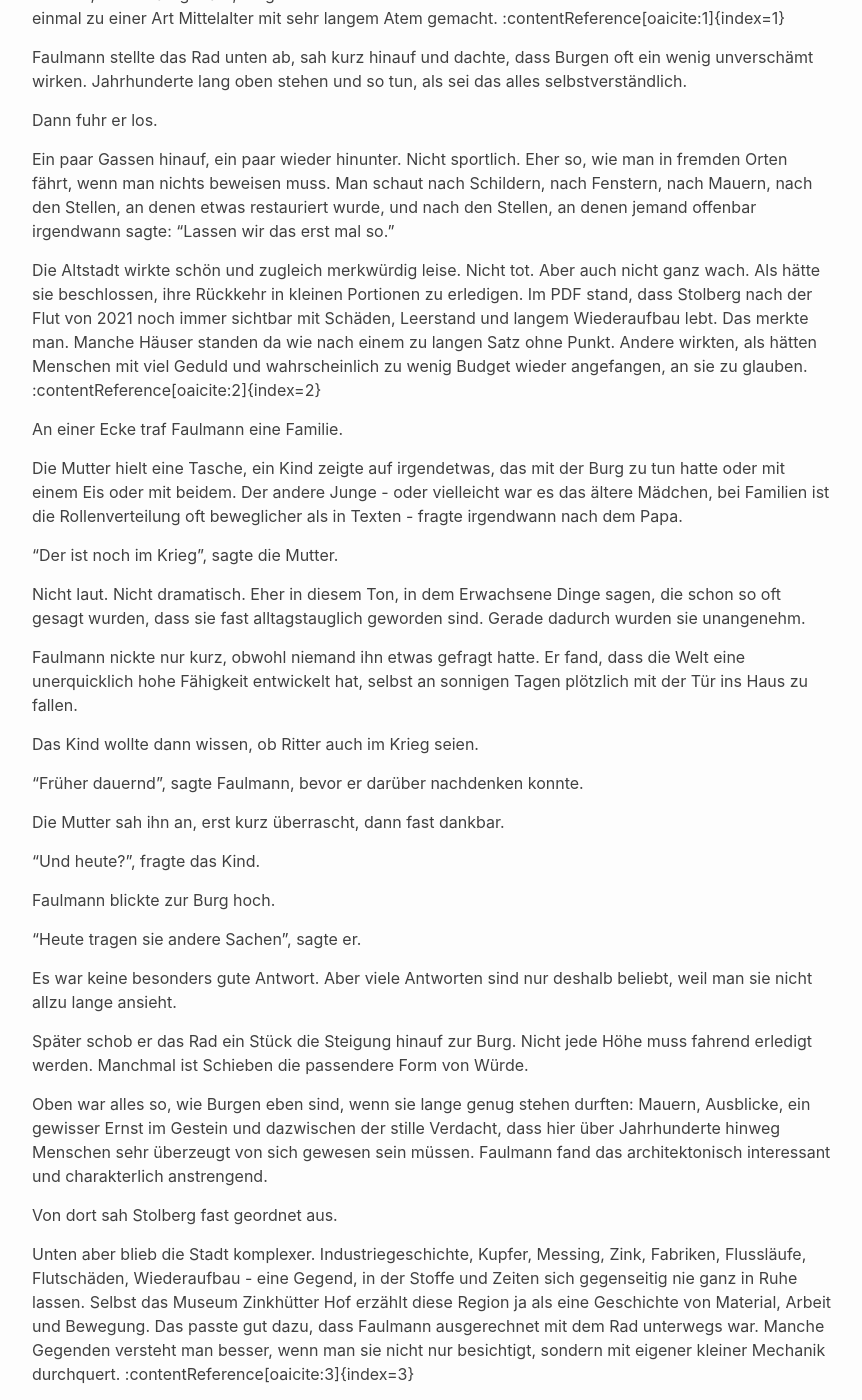
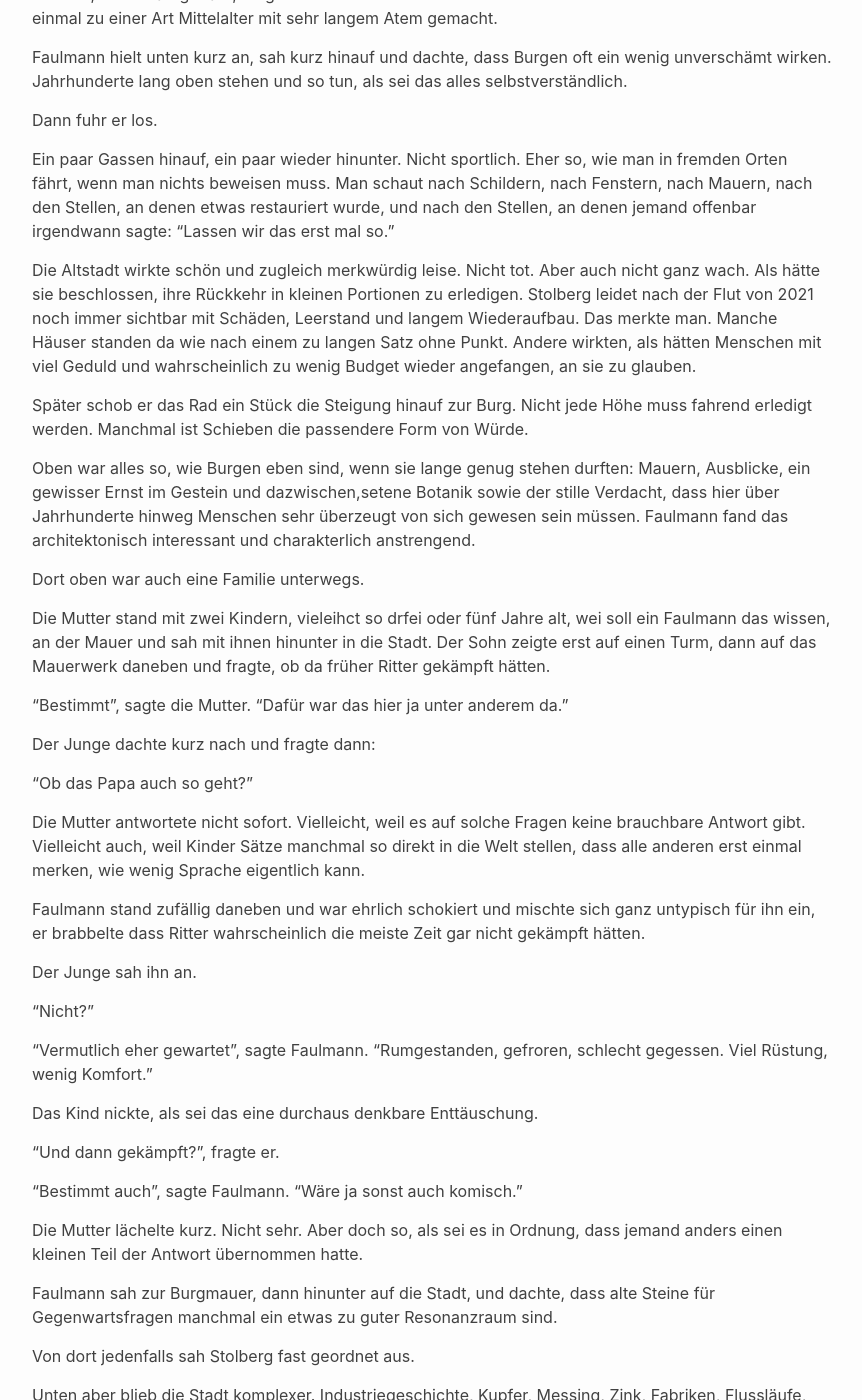
Before and after one commit to cgars/faulmann, a Jekyll site: the page built from _posts/2026-04-14-stolberg.md, in a window 1280 px wide and 1400 px high, scrolled down 848 px. Shown: the whole window, without its empty margins (208-1070 px from the left). Built offline with Jekyll 4.4.1, drawn with Linux system fonts in a browser that asks for light colours; some of the changed text lies outside the part shown.

Commit message:
Refactor text in stolberg.md for clarity and flow

```diff
--- a/_posts/2026-04-14-stolberg.md
+++ b/_posts/2026-04-14-stolberg.md
@@ -18,61 +18,67 @@ Faulmann mochte diesen Moment des Auspackens. Man kommt irgendwo an, klappt etwa
 
 Stolberg empfing ihn nicht mit großer Geste.
 
-Eher mit Hängen, Gassen, Stein, einer Burg oben und dem Gefühl, dass hier einmal vieles sehr klar gewesen sein muss: Wer oben sitzt, wer unten arbeitet, wer den Bach braucht, wer das Metall, wer den Handel. Die Burg steht auf einem Kalkfelsen über dem Vichtbachtal, eine dieser Anlagen, die aussehen, als hätten Geologie und Herrschaft sich vor langer Zeit auf eine Kooperation geeinigt. Später wurde sie zerstört, wieder aufgebaut, umgeformt und schließlich von einem Industriellen im Historismus noch einmal zu einer Art Mittelalter mit sehr langem Atem gemacht. :contentReference[oaicite:1]{index=1}
+Eher mit Hängen, Gassen, Stein, einer Burg oben und dem Gefühl, dass hier einmal vieles sehr klar gewesen sein muss: Wer oben sitzt, wer unten arbeitet, wer den Bach braucht, wer das Metall, wer den Handel. Die Burg steht auf einem Kalkfelsen über dem Vichtbachtal, eine dieser Anlagen, die aussehen, als hätten Geologie und Herrschaft sich vor langer Zeit auf eine Kooperation geeinigt. Später wurde sie zerstört, wieder aufgebaut, umgeformt und schließlich von einem Industriellen im Historismus noch einmal zu einer Art Mittelalter mit sehr langem Atem gemacht.
 
-Faulmann stellte das Rad unten ab, sah kurz hinauf und dachte, dass Burgen oft ein wenig unverschämt wirken. Jahrhunderte lang oben stehen und so tun, als sei das alles selbstverständlich.
+Faulmann hielt unten kurz an, sah kurz hinauf und dachte, dass Burgen oft ein wenig unverschämt wirken. Jahrhunderte lang oben stehen und so tun, als sei das alles selbstverständlich.
 
 Dann fuhr er los.
 
 Ein paar Gassen hinauf, ein paar wieder hinunter. Nicht sportlich. Eher so, wie man in fremden Orten fährt, wenn man nichts beweisen muss. Man schaut nach Schildern, nach Fenstern, nach Mauern, nach den Stellen, an denen etwas restauriert wurde, und nach den Stellen, an denen jemand offenbar irgendwann sagte: "Lassen wir das erst mal so."
 
-Die Altstadt wirkte schön und zugleich merkwürdig leise. Nicht tot. Aber auch nicht ganz wach. Als hätte sie beschlossen, ihre Rückkehr in kleinen Portionen zu erledigen. Im PDF stand, dass Stolberg nach der Flut von 2021 noch immer sichtbar mit Schäden, Leerstand und langem Wiederaufbau lebt. Das merkte man. Manche Häuser standen da wie nach einem zu langen Satz ohne Punkt. Andere wirkten, als hätten Menschen mit viel Geduld und wahrscheinlich zu wenig Budget wieder angefangen, an sie zu glauben. :contentReference[oaicite:2]{index=2}
-
-An einer Ecke traf Faulmann eine Familie.
-
-Die Mutter hielt eine Tasche, ein Kind zeigte auf irgendetwas, das mit der Burg zu tun hatte oder mit einem Eis oder mit beidem. Der andere Junge - oder vielleicht war es das ältere Mädchen, bei Familien ist die Rollenverteilung oft beweglicher als in Texten - fragte irgendwann nach dem Papa.
-
-"Der ist noch im Krieg", sagte die Mutter.
-
-Nicht laut. Nicht dramatisch. Eher in diesem Ton, in dem Erwachsene Dinge sagen, die schon so oft gesagt wurden, dass sie fast alltagstauglich geworden sind. Gerade dadurch wurden sie unangenehm.
-
-Faulmann nickte nur kurz, obwohl niemand ihn etwas gefragt hatte. Er fand, dass die Welt eine unerquicklich hohe Fähigkeit entwickelt hat, selbst an sonnigen Tagen plötzlich mit der Tür ins Haus zu fallen.
-
-Das Kind wollte dann wissen, ob Ritter auch im Krieg seien.
-
-"Früher dauernd", sagte Faulmann, bevor er darüber nachdenken konnte.
-
-Die Mutter sah ihn an, erst kurz überrascht, dann fast dankbar.
-
-"Und heute?", fragte das Kind.
-
-Faulmann blickte zur Burg hoch.
-
-"Heute tragen sie andere Sachen", sagte er.
-
-Es war keine besonders gute Antwort. Aber viele Antworten sind nur deshalb beliebt, weil man sie nicht allzu lange ansieht.
+Die Altstadt wirkte schön und zugleich merkwürdig leise. Nicht tot. Aber auch nicht ganz wach. Als hätte sie beschlossen, ihre Rückkehr in kleinen Portionen zu erledigen. Stolberg leidet nach der Flut von 2021 noch immer sichtbar mit Schäden, Leerstand und langem Wiederaufbau. Das merkte man. Manche Häuser standen da wie nach einem zu langen Satz ohne Punkt. Andere wirkten, als hätten Menschen mit viel Geduld und wahrscheinlich zu wenig Budget wieder angefangen, an sie zu glauben.
 
 Später schob er das Rad ein Stück die Steigung hinauf zur Burg. Nicht jede Höhe muss fahrend erledigt werden. Manchmal ist Schieben die passendere Form von Würde.
 
-Oben war alles so, wie Burgen eben sind, wenn sie lange genug stehen durften: Mauern, Ausblicke, ein gewisser Ernst im Gestein und dazwischen der stille Verdacht, dass hier über Jahrhunderte hinweg Menschen sehr überzeugt von sich gewesen sein müssen. Faulmann fand das architektonisch interessant und charakterlich anstrengend.
+Oben war alles so, wie Burgen eben sind, wenn sie lange genug stehen durften: Mauern, Ausblicke, ein gewisser Ernst im Gestein und dazwischen,setene Botanik sowie der stille Verdacht, dass hier über Jahrhunderte hinweg Menschen sehr überzeugt von sich gewesen sein müssen. Faulmann fand das architektonisch interessant und charakterlich anstrengend.
 
-Von dort sah Stolberg fast geordnet aus.
+Dort oben war auch eine Familie unterwegs.
 
-Unten aber blieb die Stadt komplexer. Industriegeschichte, Kupfer, Messing, Zink, Fabriken, Flussläufe, Flutschäden, Wiederaufbau - eine Gegend, in der Stoffe und Zeiten sich gegenseitig nie ganz in Ruhe lassen. Selbst das Museum Zinkhütter Hof erzählt diese Region ja als eine Geschichte von Material, Arbeit und Bewegung. Das passte gut dazu, dass Faulmann ausgerechnet mit dem Rad unterwegs war. Manche Gegenden versteht man besser, wenn man sie nicht nur besichtigt, sondern mit eigener kleiner Mechanik durchquert. :contentReference[oaicite:3]{index=3}
+Die Mutter stand mit zwei Kindern, vieleihct so drfei oder fünf Jahre alt, wei soll ein Faulmann das wissen, an der Mauer und sah mit ihnen hinunter in die Stadt. Der Sohn zeigte erst auf einen Turm, dann auf das Mauerwerk daneben und fragte, ob da früher Ritter gekämpft hätten.
+
+"Bestimmt", sagte die Mutter. "Dafür war das hier ja unter anderem da."
+
+Der Junge dachte kurz nach und fragte dann:
+
+"Ob das Papa auch so geht?"
+
+Die Mutter antwortete nicht sofort. Vielleicht, weil es auf solche Fragen keine brauchbare Antwort gibt. Vielleicht auch, weil Kinder Sätze manchmal so direkt in die Welt stellen, dass alle anderen erst einmal merken, wie wenig Sprache eigentlich kann.
+
+Faulmann stand zufällig daneben und war ehrlich schokiert und mischte sich ganz untypisch für ihn ein, er brabbelte dass Ritter wahrscheinlich die meiste Zeit gar nicht gekämpft hätten.
+
+Der Junge sah ihn an.
+
+"Nicht?"
+
+"Vermutlich eher gewartet", sagte Faulmann. "Rumgestanden, gefroren, schlecht gegessen. Viel Rüstung, wenig Komfort."
+
+Das Kind nickte, als sei das eine durchaus denkbare Enttäuschung.
+
+"Und dann gekämpft?", fragte er.
+
+"Bestimmt auch", sagte Faulmann. "Wäre ja sonst auch komisch."
+
+Die Mutter lächelte kurz. Nicht sehr. Aber doch so, als sei es in Ordnung, dass jemand anders einen kleinen Teil der Antwort übernommen hatte.
+
+Faulmann sah zur Burgmauer, dann hinunter auf die Stadt, und dachte, dass alte Steine für Gegenwartsfragen manchmal ein etwas zu guter Resonanzraum sind.
+
+Von dort jedenfalls sah Stolberg fast geordnet aus.
+
+Unten aber blieb die Stadt komplexer. Industriegeschichte, Kupfer, Messing, Zink, Fabriken, Flussläufe, Flutschäden, Wiederaufbau - eine Gegend, in der Stoffe und Zeiten sich gegenseitig nie ganz in Ruhe lassen. Selbst das Museum Zinkhütter Hof, auf einer anhöhe gegenüber der Burg, erklärt die genese der Region ja als eine Geschichte von Material, Arbeit und Bewegung. Das passte gut dazu, dass Faulmann ausgerechnet mit dem Rad unterwegs war. Manche Gegenden versteht man besser, wenn man sie nicht nur besichtigt, sondern mit eigener kleiner Mechanik durchquert.
 
 Irgendwann war es Zeit für Kaffee.
 
 In der Stadt saß er dann bei "OH SVENI YEAH", was nach einem Namen klingt, der beschlossen hat, lieber erst einmal auffällig zu sein und sich später um Seriosität zu kümmern. Faulmann mochte das. Nicht alles muss ehrwürdig heißen. Sonst endet man noch in einem Café namens "Manufaktur Genusswerk", und dort ist die Nussecke dann am Ende rechteckig und kostet sieben Euro zwanzig.
 
-Hier gab es Kaffee und eine weiße Nussecke.
+Hier gab es Kaffee und statt der auf dem Schild angepriersen  AUswahl zwischen Hefeschnecke, Muffin, diversen MAcarons und  weißer Nussecke gebe es heute nur Nussecke sagte die sehr wohl gekleideten Verkäuferin. Fulmann sagte wunderbar da muss ich schon keine entscheidung treffen
 
 Beides war sehr gut. Der Kaffee machte, was Kaffee morgens oder gegen Mittag in fremden Städten tun soll: Er brachte die inneren Möbel kurz wieder in Linie. Die Nussecke dagegen war von der etwas stilleren Sorte. Kein Backwerk, das Eindruck schinden wollte. Eher eines, das sagte: "Ich bin da. Das reicht."
 
-Faulmann saß am Fenster und sah hinaus.
+Faulmann saß vor Fenster auf einer gemütlichen Bank und sah umher.
 
-Ein paar Leute gingen vorbei, einige zielstrebig, andere mit diesem leicht suchenden Gang, den Innenstädte hervorrufen, wenn sie einmal Einkaufsort waren und jetzt noch nicht entschieden haben, was sie stattdessen sein möchten. Im PDF war von Leerstand die Rede, aber auch von Förderprogrammen, Begrünung, Radwegen und dem Versuch, das Ganze nicht einfach aufzugeben. Das klang vernünftig. Städte müssen nicht glänzen. Aber sie sollten wenigstens den Eindruck machen, dass noch jemand mit ihnen rechnet. :contentReference[oaicite:4]{index=4}
+Ein paar Leute gingen vorbei, einige zielstrebig, andere mit diesem leicht suchenden Gang, den Innenstädte hervorrufen, wenn sie einmal Einkaufsort waren und jetzt noch nicht entschieden haben, was sie stattdessen sein möchten. In diversen Texten über Stolberg war von Leerstand die Rede, aber auch von Förderprogrammen, Begrünung, Radwegen und dem Versuch, das Ganze nicht einfach aufzugeben. Das klang vernünftig. Städte müssen nicht glänzen. Aber sie sollten wenigstens den Eindruck machen, dass noch jemand mit ihnen rechnet. Hier jedenfalls scheine manche sehr engagiert. Ehrenwert und vorbildlich fand Faulman.
 
-Faulmann trank aus, aß den letzten Rest Nussecke und dachte, dass Orte manchmal genau dann interessant werden, wenn sie nicht rund sind.
+Er trank aus, aß den letzten Rest Nussecke und dachte, dass Orte manchmal genau dann interessant werden, wenn sie nicht rund sind.
 
 Stolberg war nicht rund.
 
@@ -86,4 +92,4 @@ Hinter ihm blieb die Burg auf ihrem Felsen, die Stadt darunter und irgendwo zwis
 
 Nicht als Erkenntnis.
 
-Eher als leise Unordnung, die noch ein wenig bleiben darf.
+Eher als leise Unordnung, das verganegheit und eggenwart manachmal sehr plötzlich sehr nah zeinander kommen.
```
